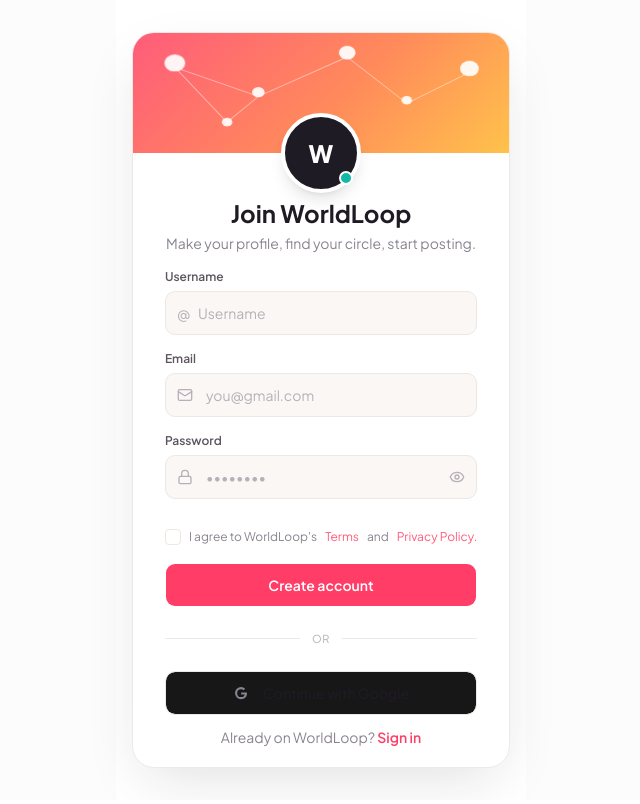
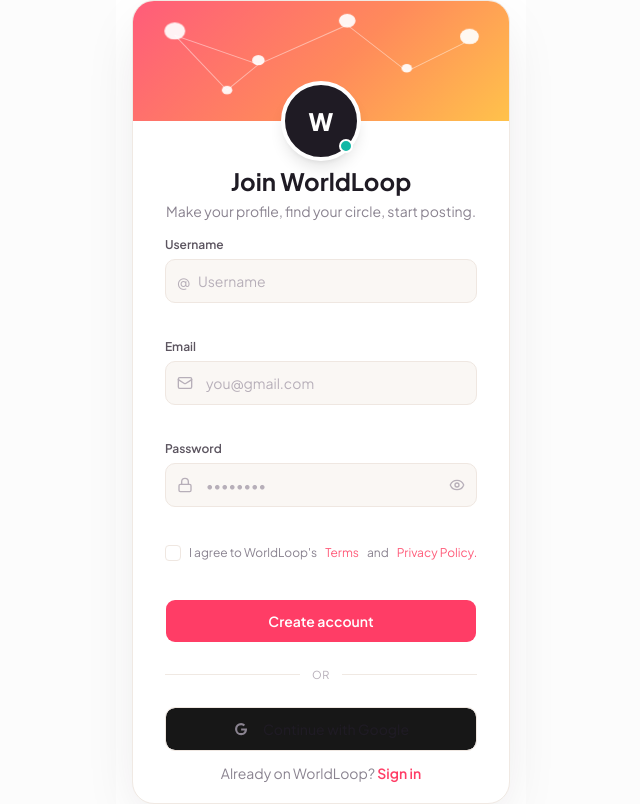
Before and after one commit to Abhay-333/WorldLoop, a React (Vite) app in the folder frontend/: page /register in a window 1280 px wide. Shown: the whole page, without its empty margins (319-959 px from the left). Built offline with nearby package versions, Linux system fonts and the light colour scheme.

Commit message:
feat(ui): implement registerPage react-hook-form

```diff
--- a/frontend/src/features/auth/register/RegisterPage.jsx
+++ b/frontend/src/features/auth/register/RegisterPage.jsx
@@ -1,5 +1,5 @@
-import { useEffect, useState } from "react"
-import { User, Mail, Lock, Eye, EyeOff } from "lucide-react"
+import { useState } from "react"
+import { Mail, Lock, Eye, EyeOff } from "lucide-react"
 import { Button } from "@/components/ui/button"
 import { Input } from "@/components/ui/input"
 import { Label } from "@/components/ui/label"
@@ -9,6 +9,7 @@
 import GoogleIcon from "../components/GoogleIcon"
 import { Link } from "react-router"
 import { useForm, Controller } from "react-hook-form"
+
 /**
  * WorldLoop — Register
  *
@@ -23,6 +24,7 @@
   const {
     handleSubmit,
     register,
+    control,
     formState: { errors },
   } = useForm({
     defaultValues: {
@@ -74,70 +76,88 @@
             <form
               className="mt-4 space-y-4 text-left"
               onSubmit={handleSubmit(handleFormSubmit)}
+              noValidate
             >
-              <div className="space-y-1.5">
+              {/* Username */}
+              <div>
                 <Label
                   htmlFor="username"
                   className="text-xs font-semibold text-[#5C5560]"
                 >
                   Username
                 </Label>
-                <div className="relative flex items-center">
+                <div className="relative mt-1.5 flex items-center">
                   <span className="absolute left-3 text-sm text-[#B7AFB9]">
                     @
                   </span>
                   <Input
-                    {...register("username", { required: true })}
+                    {...register("username", {
+                      required: "Username is required",
+                    })}
                     id="username"
                     type="text"
                     placeholder="Username"
-                    className="h-11 border-[#EFE7E1] bg-[#FAF7F4] pl-8 text-sm text-[#1F1B24] placeholder:text-[#B7AFB9] focus-visible:ring-[#FF5C7A]"
+                    aria-invalid={errors.username ? "true" : "false"}
+                    className={`h-11 bg-[#FAF7F4] pl-8 text-sm text-[#1F1B24] placeholder:text-[#B7AFB9] focus-visible:ring-[#FF5C7A] ${
+                      errors.username
+                        ? "border-red-400 focus-visible:ring-red-400"
+                        : "border-[#EFE7E1]"
+                    }`}
                   />
                 </div>
-                {errors.username && (
-                  <span className="right absolute text-xs text-red-500">
-                    {errors.username.message}
-                  </span>
-                )}
+                {/* Reserved space so the layout doesn't jump when the error appears/disappears */}
+                <p className="mt-1 min-h-[16px] text-xs text-red-500">
+                  {errors.username?.message}
+                </p>
               </div>
 
-              <div className="space-y-1.5">
+              {/* Email */}
+              <div>
                 <Label
                   htmlFor="email"
                   className="text-xs font-semibold text-[#5C5560]"
                 >
                   Email
                 </Label>
-                <div className="relative flex items-center">
+                <div className="relative mt-1.5 flex items-center">
                   <Mail className="absolute left-3 h-4 w-4 text-[#B7AFB9]" />
                   <Input
-                    {...register("email", { required: true })}
-
+                    {...register("email", {
+                      required: "Email is required",
+                      pattern: {
+                        value: /^[^\s@]+@[^\s@]+\.[^\s@]+$/,
+                        message: "Enter a valid email address",
+                      },
+                    })}
                     id="email"
                     type="email"
                     placeholder="you@gmail.com"
-                    className="h-11 border-[#EFE7E1] bg-[#FAF7F4] pl-10 text-sm text-[#1F1B24] placeholder:text-[#B7AFB9] focus-visible:ring-[#FF5C7A]"
+                    aria-invalid={errors.email ? "true" : "false"}
+                    className={`h-11 bg-[#FAF7F4] pl-10 text-sm text-[#1F1B24] placeholder:text-[#B7AFB9] focus-visible:ring-[#FF5C7A] ${
+                      errors.email
+                        ? "border-red-400 focus-visible:ring-red-400"
+                        : "border-[#EFE7E1]"
+                    }`}
                   />
                 </div>
-                {errors.email && (
-                  <span className="right absolute text-xs text-red-500">
-                    {errors.email.message}
-                  </span>
-                )}
+                <p className="mt-1 min-h-[16px] text-xs text-red-500">
+                  {errors.email?.message}
+                </p>
               </div>
 
-              <div className="space-y-1.5">
+              {/* Password */}
+              <div>
                 <Label
                   htmlFor="password"
                   className="text-xs font-semibold text-[#5C5560]"
                 >
                   Password
                 </Label>
-                <div className="relative flex items-center">
+                <div className="relative mt-1.5 flex items-center">
                   <Lock className="absolute left-3 h-4 w-4 text-[#B7AFB9]" />
                   <Input
                     {...register("password", {
-                      required: true,
+                      required: "Password is required",
                       minLength: {
                         value: 6,
                         message: "Password must be at least 6 characters",
@@ -146,9 +166,13 @@
                     id="password"
                     type={showPassword ? "text" : "password"}
                     placeholder="••••••••"
-                    className="h-11 border-[#EFE7E1] bg-[#FAF7F4] pr-10 pl-10 text-sm text-[#1F1B24] placeholder:text-[#B7AFB9] focus-visible:ring-[#FF5C7A]"
+                    aria-invalid={errors.password ? "true" : "false"}
+                    className={`h-11 bg-[#FAF7F4] pr-10 pl-10 text-sm text-[#1F1B24] placeholder:text-[#B7AFB9] focus-visible:ring-[#FF5C7A] ${
+                      errors.password
+                        ? "border-red-400 focus-visible:ring-red-400"
+                        : "border-[#EFE7E1]"
+                    }`}
                   />
-
                   <button
                     type="button"
                     onClick={() => setShowPassword((v) => !v)}
@@ -161,18 +185,28 @@
                     )}
                   </button>
                 </div>
-                {errors.password && (
-                  <span className="right absolute text-xs text-red-500">
-                    {errors.password.message}
-                  </span>
-                )}
+                <p className="mt-1 min-h-[16px] text-xs text-red-500">
+                  {errors.password?.message}
+                </p>
               </div>
 
-              <div className="flex items-start gap-2 pt-3">
+              {/* Terms checkbox — Controller only, don't also spread register() on it */}
+              <div>
+                <div className="flex items-start gap-2">
+                  <Controller
+                    name="terms"
+                    control={control}
+                    rules={{ required: "Please accept the terms." }}
+                    render={({ field }) => (
                       <Checkbox
-                  {...register("terms", { required: true })}
                         id="terms"
-                  className="mt-0.5 border-[#EFE7E1] data-[state=checked]:border-[#FF3D66] data-[state=checked]:bg-[#FF3D66]"
+                        checked={field.value}
+                        onCheckedChange={field.onChange}
+                        className={`mt-0.5 border-[#EFE7E1] data-[state=checked]:border-[#FF3D66] data-[state=checked]:bg-[#FF3D66] ${
+                          errors.terms ? "border-red-400" : ""
+                        }`}
+                      />
+                    )}
                   />
                   <Label
                     htmlFor="terms"
@@ -187,6 +221,10 @@
                       Privacy Policy.
                     </a>
                   </Label>
+                </div>
+                <p className="mt-1 min-h-[16px] text-xs text-red-500">
+                  {errors.terms?.message}
+                </p>
               </div>
 
               <Button
@@ -208,8 +246,8 @@
 
             <Button
               type="button"
-              //   variant="outline"
-              className="h-11 w-full border-[#EFE7E1] text-[#1F1B24] hover:bg-[#FAF7F4]"
+              // variant="outline"
+              className="h-11 w-full cursor-pointer border-[#EFE7E1] text-[#1F1B24] hover:bg-[#FAF7F4]"
             >
               <GoogleIcon className="mr-2 h-4 w-4 text-[#8A8390]" />
               Continue with Google
```
Lines whose indentation alone changed are shown as unchanged.
